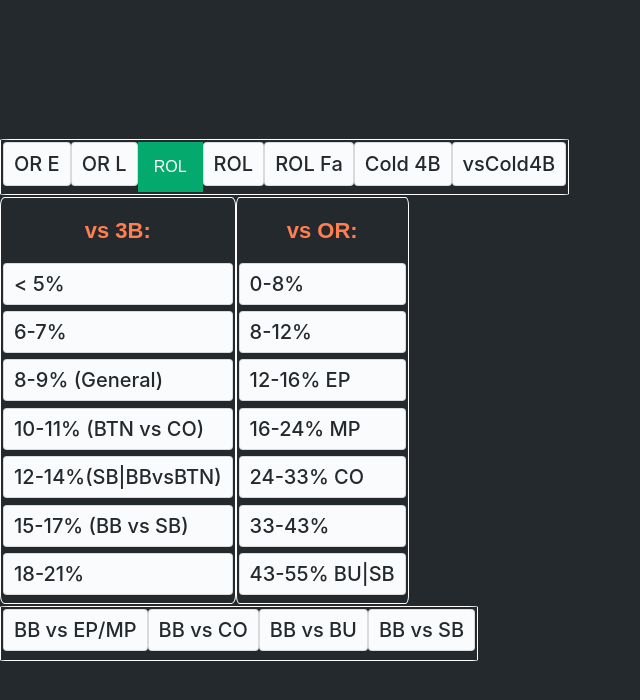
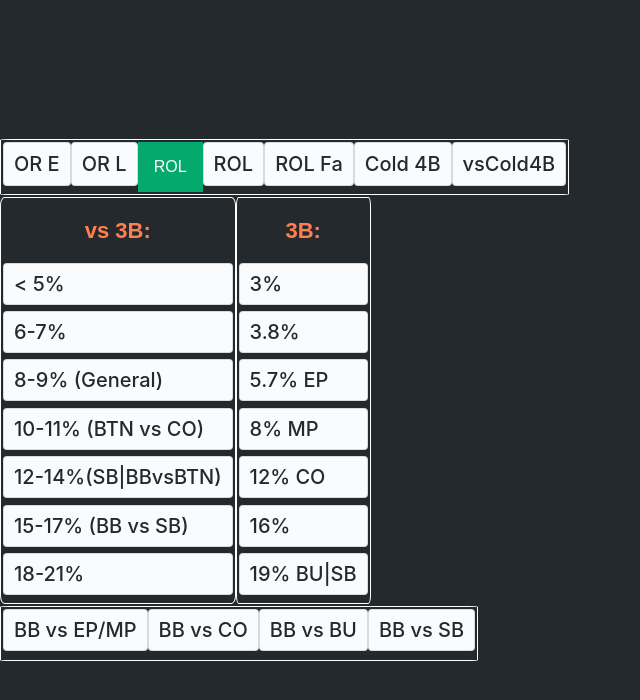
Before and after one commit to JhilmarSergio/jhilmarsergio.github.io, a plain HTML site: page index.html in a window 1280 px wide. Shown: the whole page, without its empty margins (0-640 px from the left). Drawn offline with Linux system fonts and the light colour scheme.

Commit message:
Update index.html

```diff
--- a/index.html
+++ b/index.html
@@ -69,27 +69,27 @@
             </button>
           </div>
           <div class="column margin-decoration">
-            <h2>vs OR:</h2>
+            <h2>3B:</h2>
             <button class="button-4" role="button" onclick="showImage(11)">
-              0-8%
+              3%
             </button>
             <button class="button-4" role="button" onclick="showImage(12)">
-              8-12%
+              3.8%
             </button>
             <button class="button-4" role="button" onclick="showImage(13)">
-              12-16% EP
+              5.7% EP
             </button>
             <button class="button-4" role="button" onclick="showImage(14)">
-              16-24% MP
+              8% MP
             </button>
             <button class="button-4" role="button" onclick="showImage(15)">
-              24-33% CO
+              12% CO
             </button>
             <button class="button-4" role="button" onclick="showImage(16)">
-              33-43%
+              16%
             </button>
             <button class="button-4" role="button" onclick="showImage(17)">
-              43-55% BU|SB
+              19% BU|SB
             </button>
           </div>
         </div>
```
